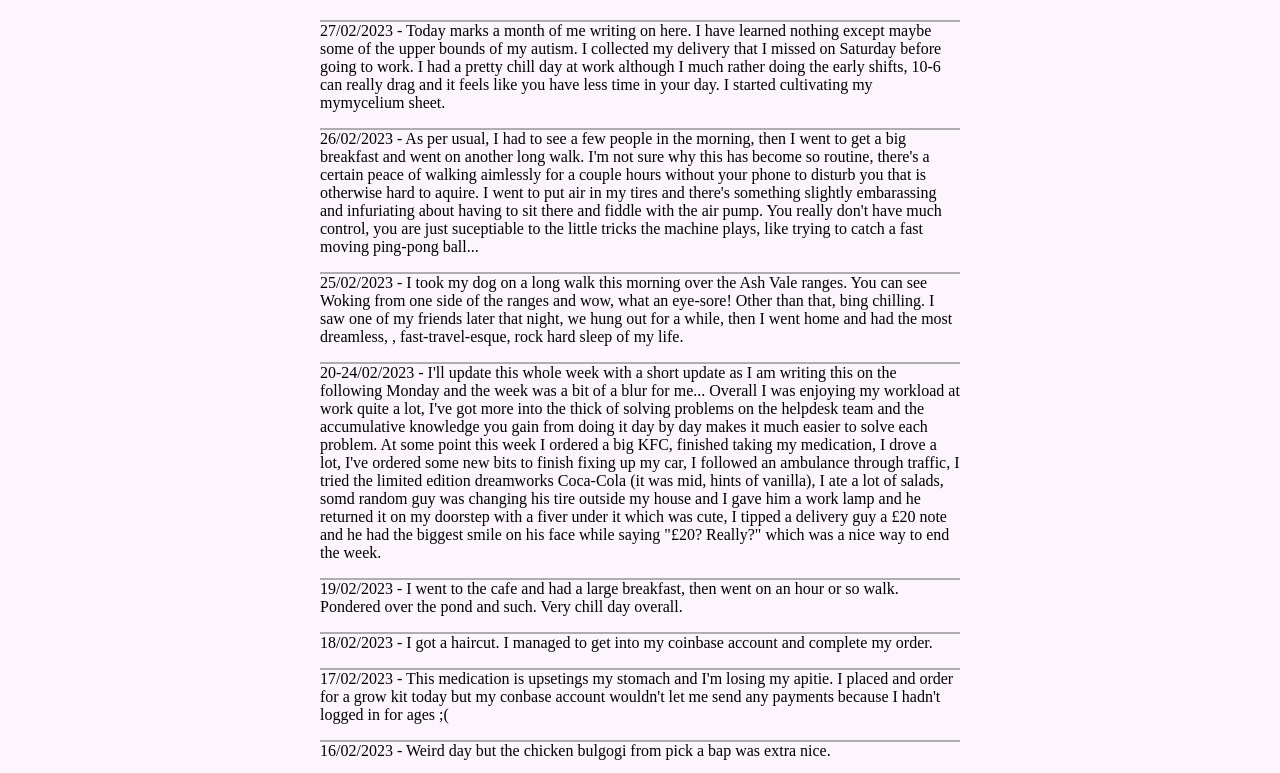
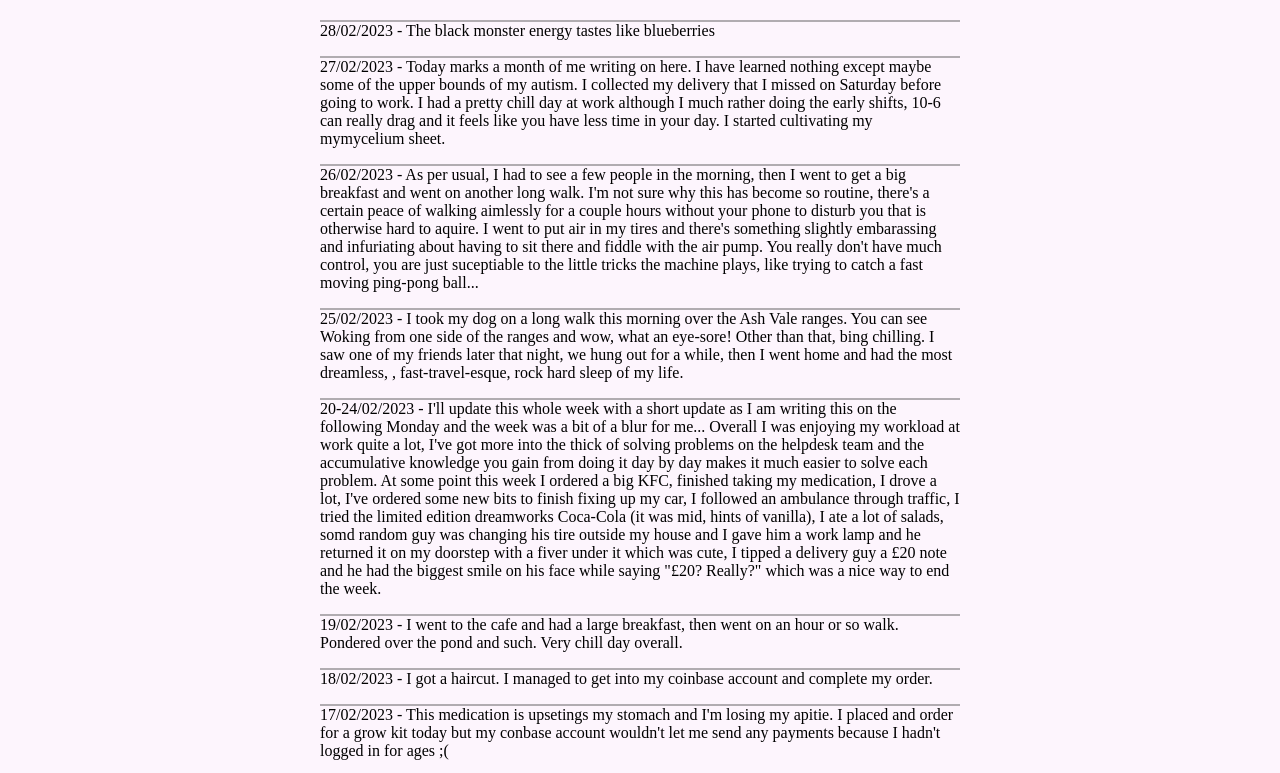
Before and after one commit to Louiiey/louiiey.com, a plain HTML site: page index.html in a window 1280 px wide. Shown: the part 66-839 px from the top of the page. Drawn offline with Linux system fonts and the light colour scheme.

Commit message:
Update index.html

```diff
--- a/index.html
+++ b/index.html
@@ -67,6 +67,7 @@
 		<div class="left">
 		</div>
 		<div class="mid">
+			<p>28/02/2023 - The black monster energy tastes like blueberries</p>
 			<p>27/02/2023 - Today marks a month of me writing on here. I have learned nothing except maybe some of the upper bounds of my autism. I collected my delivery that I missed on Saturday before going to work. I had a pretty chill day at work although I much rather doing the early shifts, 10-6 can really drag and it feels like you have less time in your day. I started cultivating my mymycelium sheet.</p>
 			<p>26/02/2023 - As per usual, I had to see a few people in the morning, then I went to get a big breakfast and went on another long walk. I'm not sure why this has become so routine, there's a certain peace of walking aimlessly for a couple hours without your phone to disturb you that is otherwise hard to aquire. I went to put air in my tires and there's something slightly embarassing and infuriating about having to sit there and fiddle with the air pump. You really don't have much control, you are just suceptiable to the little tricks the machine plays, like trying to catch a fast moving ping-pong ball...</p>
 			<p>25/02/2023 - I took my dog on a long walk this morning over the Ash Vale ranges. You can see Woking from one side of the ranges and wow, what an eye-sore! Other than that, bing chilling. I saw one of my friends later that night, we hung out for a while, then I went home and had the most dreamless, , fast-travel-esque, rock hard sleep of my life.</p>
```
